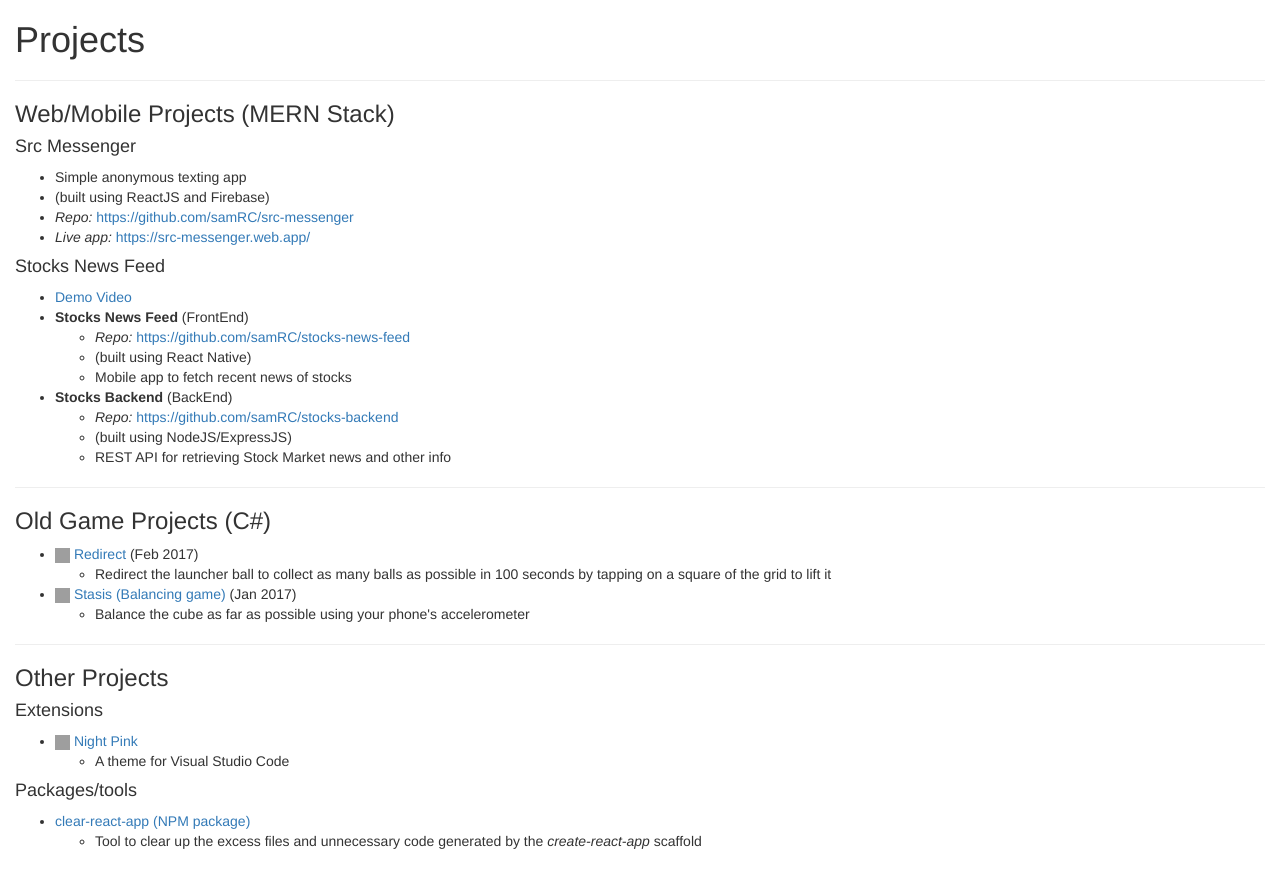
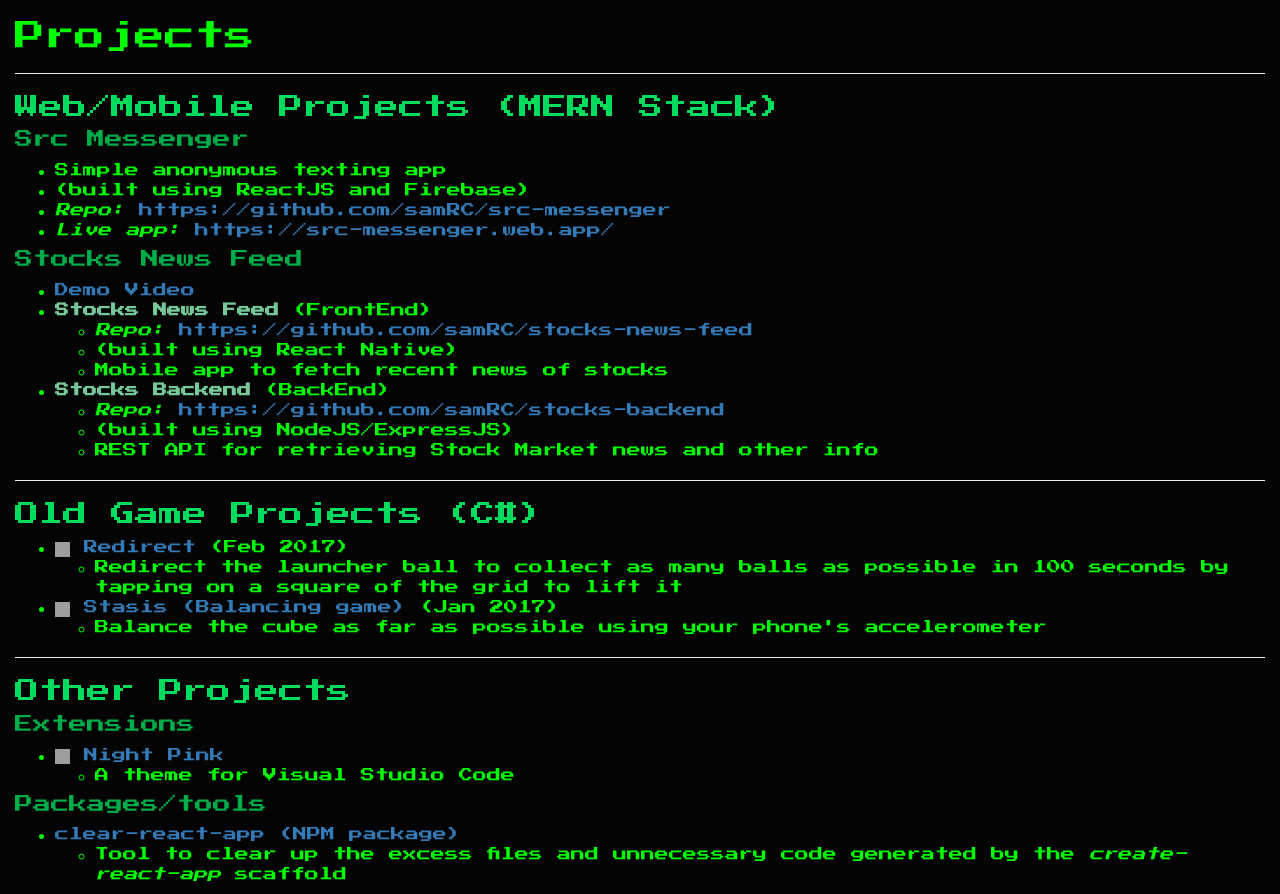
Before and after one commit to samRC/samRC.github.io, a plain HTML site: page cv/projects/index.html in a window 1280 px wide. Before the commit the page ends 861 px from the top, so only its background shows below. Drawn offline with nearby package versions, Linux system fonts and the light colour scheme; grey boxes are pictures that could not be loaded.

```diff
--- a/cv/projects/index.css
+++ /dev/null
@@ -1,24 +0,0 @@
-
-@import url('https://fonts.googleapis.com/css?family=Press+Start+2P');
-
-body{
-	background-color:#040404;
-	font-family: 'Press Start 2P', cursive, Monospace;
-	color:#0f0;
-}
-
-#title{
-	font-size:30px;
-}
-
-h3 {
-    color:rgb(0, 221, 92);
-}
-
-h4 {
-    color:rgb(0, 173, 72);
-}
-
-strong {
-    color:rgb(118, 200, 152);
-}
--- a/cv/projects/index.html
+++ b/cv/projects/index.html
@@ -8,13 +8,29 @@
     <link rel="stylesheet" href="https://maxcdn.bootstrapcdn.com/bootstrap/3.3.7/css/bootstrap.min.css">
     <script src="https://ajax.googleapis.com/ajax/libs/jquery/3.1.1/jquery.min.js"></script>
     <script src="https://maxcdn.bootstrapcdn.com/bootstrap/3.3.7/js/bootstrap.min.js"></script>
-    <link rel="stylesheet" href="projects.css">
+    <style>
+        @import url('https://fonts.googleapis.com/css?family=Press+Start+2P');
+        body{
+            background-color:#040404;
+            font-family: 'Press Start 2P', cursive, Monospace;
+            color:#0f0;
+        }
+        #title{
+            font-size:30px;
+        }
+        h3 {
+            color:rgb(0, 221, 92);
+        }
+        h4 {
+            color:rgb(0, 173, 72);
+        }
+        strong {
+            color:rgb(118, 200, 152);
+        }
+    </style>
 </head>
-
 <body>
-
     <div id="content" class="container-fluid">
-
         <h1 id="title">Projects</h1>
         <hr>
         <h3 id="webmobile-projects-mern-stack">Web/Mobile Projects (MERN Stack)</h3>
```
Also changed, not shown: 404.html (+3 -1 lines).
